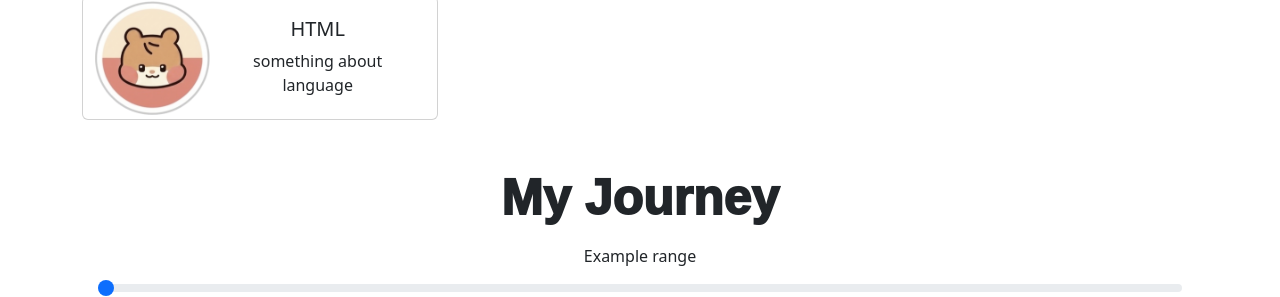
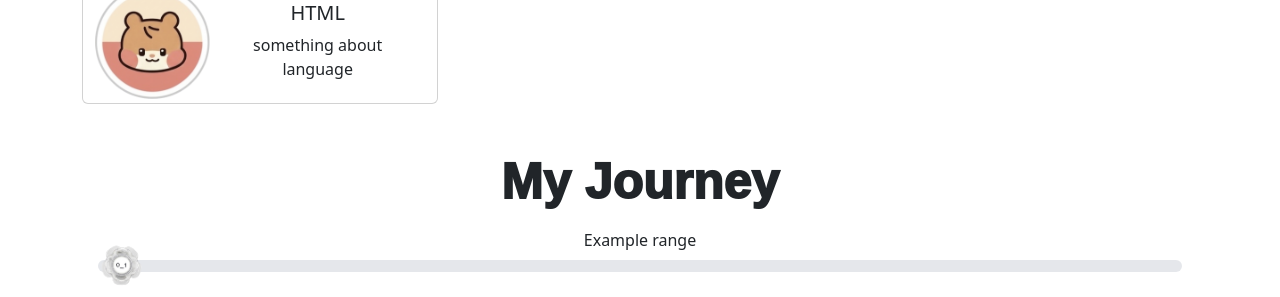
Before and after one commit to ktsim88/seniorPortfolio, a plain HTML site: page about.html in a window 1280 px wide. Shown: the part 657-954 px from the top of the page. Drawn offline with nearby package versions, Linux system fonts and the light colour scheme; a web font is replaced by a local one.

Commit message:
got image to cover the range circular thumb thing and added code so when moving the thumb thingy will change color

```diff
--- a/about.html
+++ b/about.html
@@ -17,7 +17,7 @@
         <link rel="stylesheet" href="https://use.typekit.net/zkp7qte.css" />
     </head>
 
-    <body class="my-3">
+    <body>
         <header>
             <!-- place navbar here -->
              <nav class="navbar navbar-expand-md navbar-light bg-light">
@@ -116,17 +116,27 @@
         <footer>
             <!-- place footer here -->
         </footer>
+        <!-- from chatgpt -->
         <script>
-  // This is an example script, please modify as needed
-  const rangeInput = document.getElementById('range4');
-  const rangeOutput = document.getElementById('rangeValue');
+const slider = document.getElementById("range4");
 
-  // Set initial value
-  rangeOutput.textContent = rangeInput.value;
+function updateSlider() {
+    const value = (slider.value / slider.max) * 100;
 
-  rangeInput.addEventListener('input', function() {
-    rangeOutput.textContent = this.value;
-  });
+    slider.style.background = `
+        linear-gradient(
+            to right,
+            #A9D6FF 0%,
+            #A9D6FF ${value}%,
+            #E5E7EB ${value}%,
+            #E5E7EB 100%
+        )
+    `;
+}
+
+slider.addEventListener("input", updateSlider);
+
+updateSlider();
 </script>
         <!-- Bootstrap JavaScript Bundle (includes Popper) -->
         <script
--- a/style.css
+++ b/style.css
@@ -22,9 +22,62 @@ img {
     border-radius: 10px;
 }
 /* range input styling */
-#range4 {
-    background-image: url(imgs/zeroseRose.png);
+/* code below is from chatgpt */
+.form-range::-webkit-slider-thumb {
+    background: url("imgs/zeroseRose.png");
+    background-size: cover;
+    background-position: center;
+
+    width: 50px;
+    height: 50px;
+    border-radius: 50%;
+
+    appearance: none;
+    -webkit-appearance: none;
+
+    margin-top: -19px;
 }
+
+.form-range::-moz-range-thumb {
+    background: url("imgs/zeroseRose.png");
+    background-size: cover;
+    background-position: center;
+
+    width: 50px;
+    height: 50px;
+    border: none;
+    border-radius: 50%;
+}
+.form-range::-webkit-slider-runnable-track {
+    background-color: rgba(0, 0, 255, 0);
+    background-size: cover;
+    height: 12px;
+}
+
+.form-range::-moz-range-track {
+    background-color: rgba(0, 0, 255, 0);
+    background-size: cover;
+    height: 12px;
+}
+.form-range {
+    appearance: none;
+    -webkit-appearance: none;
+
+    width: 100%;
+    height: 12px;
+    border-radius: 20px;
+
+    background: linear-gradient(
+        to right,
+        #A9D6FF 0%,
+        #A9D6FF 0%,
+        #E5E7EB 0%,
+        #E5E7EB 100%
+    );
+
+    outline: none;
+}
+/* end of chatgpt code */
 
 /* fonts for later
     zeroni font
```
